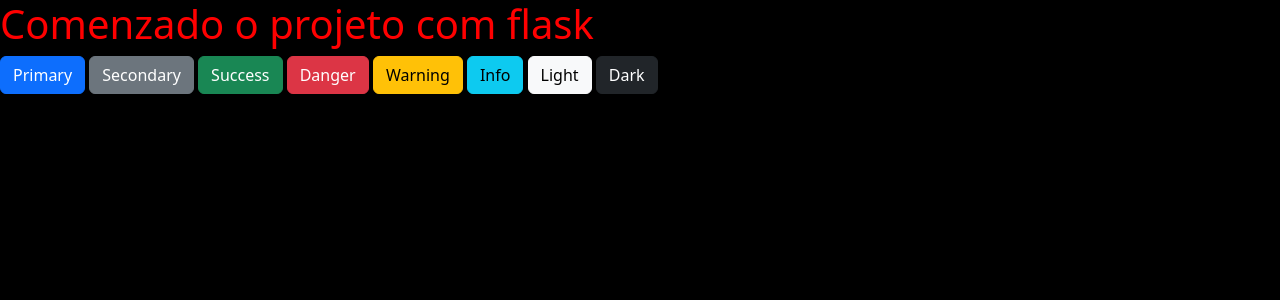
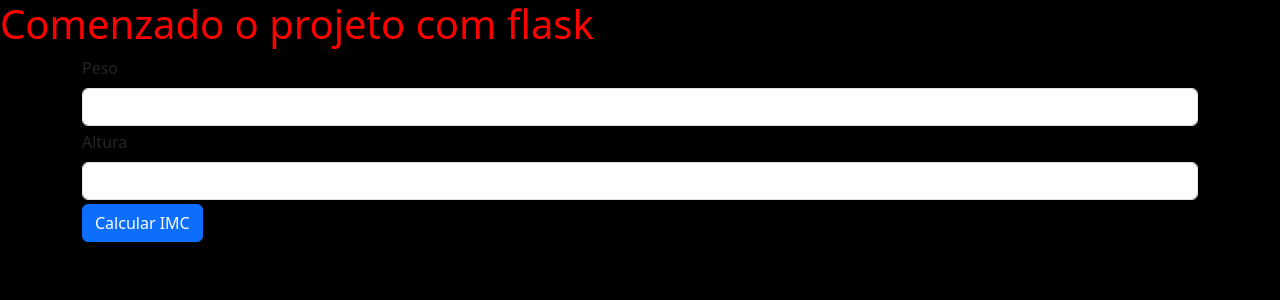
Before and after one commit to gilbonett/calcular_imc, a Flask app: page / in a window 1280 px wide. Shown: the top 300 px of the page. Run offline with Flask 3, Linux system fonts and the light colour scheme.

Commit message:
implementando o formulario no html

```diff
--- a/templates/index.html
+++ b/templates/index.html
@@ -9,14 +9,20 @@
 </head>
 <body>
     <h1>Comenzado o projeto com flask</h1>
+<div class="container">
+    <form>
+        <div class="mb-1">
+            <label for="peso" class="form-label">Peso</label>
+            <input type="text" class="form-control" id="peso" name="peso" aria-describedby="emailHelp">
+        </div>
+        <div class="mb-1">
+            <label for="altura" class="form-label">Altura</label>
+            <input type="text" class="form-control" id="altura" name="altura">
+        </div>
 
-    <button type="button" class="btn btn-primary">Primary</button>
-    <button type="button" class="btn btn-secondary">Secondary</button>
-    <button type="button" class="btn btn-success">Success</button>
-    <button type="button" class="btn btn-danger">Danger</button>
-    <button type="button" class="btn btn-warning">Warning</button>
-    <button type="button" class="btn btn-info">Info</button>
-    <button type="button" class="btn btn-light">Light</button>
-    <button type="button" class="btn btn-dark">Dark</button>
+        <button type="submit" class="btn btn-primary">Calcular IMC</button>
+    </form>
+</div>
+
 </body>
 </html>
```
